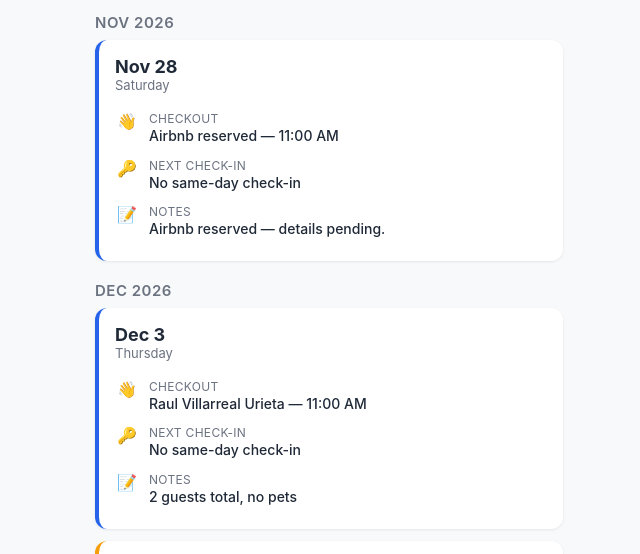
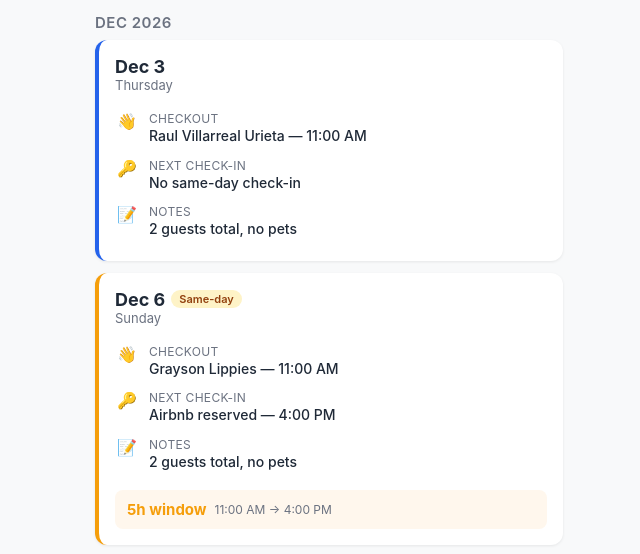
Before and after one commit to e1cap1tan/miller-retreat, a plain HTML site: page index.html in a window 1280 px wide. Shown: the part 133-687 px from the top of the page, without its empty margins (311-951 px from the left). Drawn offline with Linux system fonts and the light colour scheme.

Commit message:
Update cleaning calendar

```diff
--- a/index.html
+++ b/index.html
@@ -224,19 +224,8 @@
 
     <script>
     const SCHEDULE_DATA = {
-        "updated": "2026-11-24T06:15:05-06:00",
+        "updated": "2026-11-27T06:15:05-06:00",
         "cleanings": [
-                {
-                        "date": "2026-11-28",
-                        "checkoutGuest": "Airbnb reserved",
-                        "checkoutTime": "11:00 AM",
-                        "checkinGuest": null,
-                        "checkinTime": null,
-                        "sameDayTurnaround": false,
-                        "pets": false,
-                        "petCount": 0,
-                        "notes": "Airbnb reserved \u2014 details pending."
-                },
                 {
                         "date": "2026-12-03",
                         "checkoutGuest": "Raul Villarreal Urieta",
```
